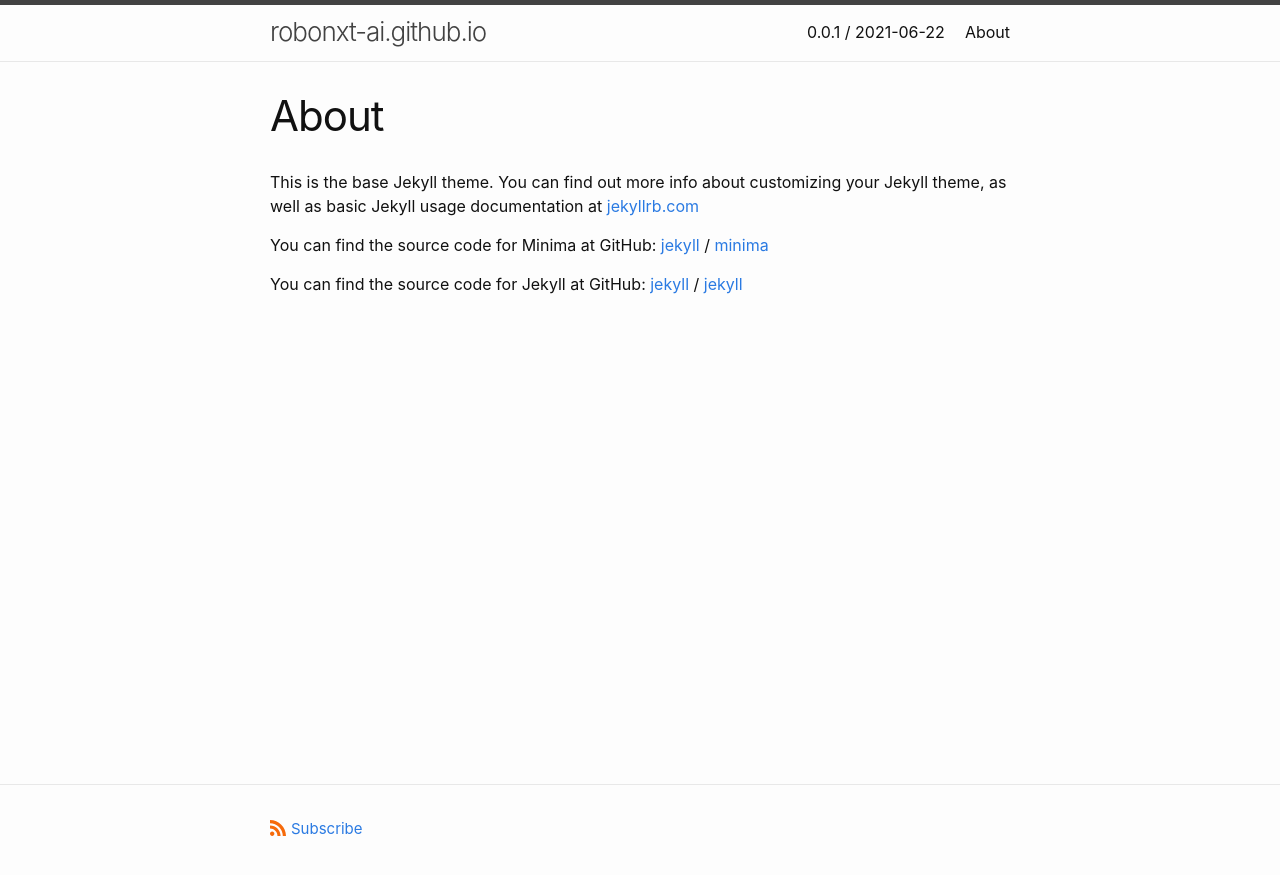
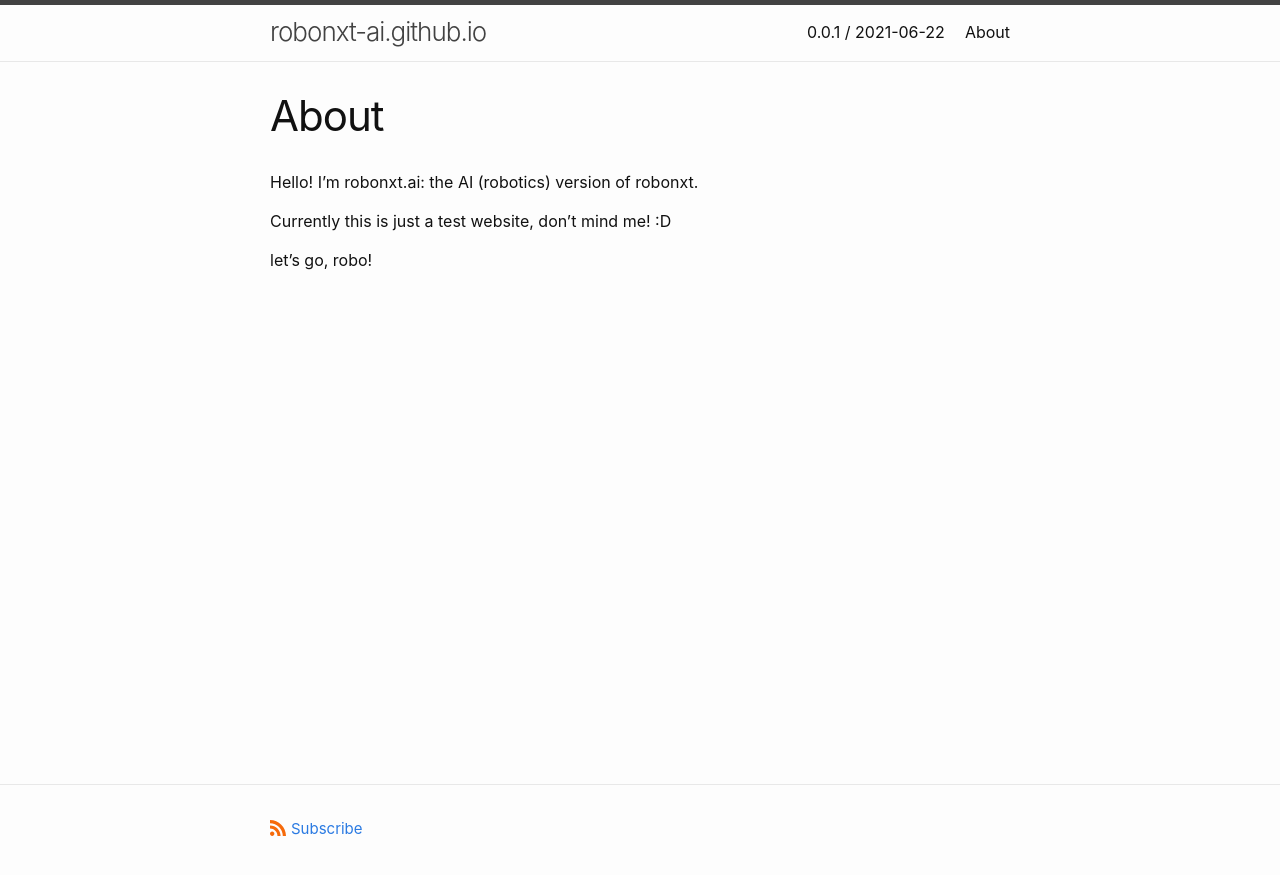
Before and after one commit to robonxt-ai/robonxt-ai.github.io, a Jekyll site: the page built from about.md, in a window 1280 px wide. Shown: the top 875 px of the page. Built offline with Jekyll 4.4.1, drawn with Linux system fonts in a browser that asks for light colours.

Commit message:
Updated 'about.md' via CloudCannon

```diff
--- a/about.md
+++ b/about.md
@@ -4,15 +4,8 @@ title: About
 permalink: /about/
 ---
 
-This is the base Jekyll theme. You can find out more info about customizing your Jekyll theme, as well as basic Jekyll usage documentation at [jekyllrb.com](https://jekyllrb.com/)
+Hello\! I'm robonxt.ai: the AI (robotics) version of robonxt.
 
-You can find the source code for Minima at GitHub:
-[jekyll][jekyll-organization] /
-[minima](https://github.com/jekyll/minima)
+Currently this is just a test website, don't mind me\! :D
 
-You can find the source code for Jekyll at GitHub:
-[jekyll][jekyll-organization] /
-[jekyll](https://github.com/jekyll/jekyll)
-
-
-[jekyll-organization]: https://github.com/jekyll
+let's go, robo\!
```
